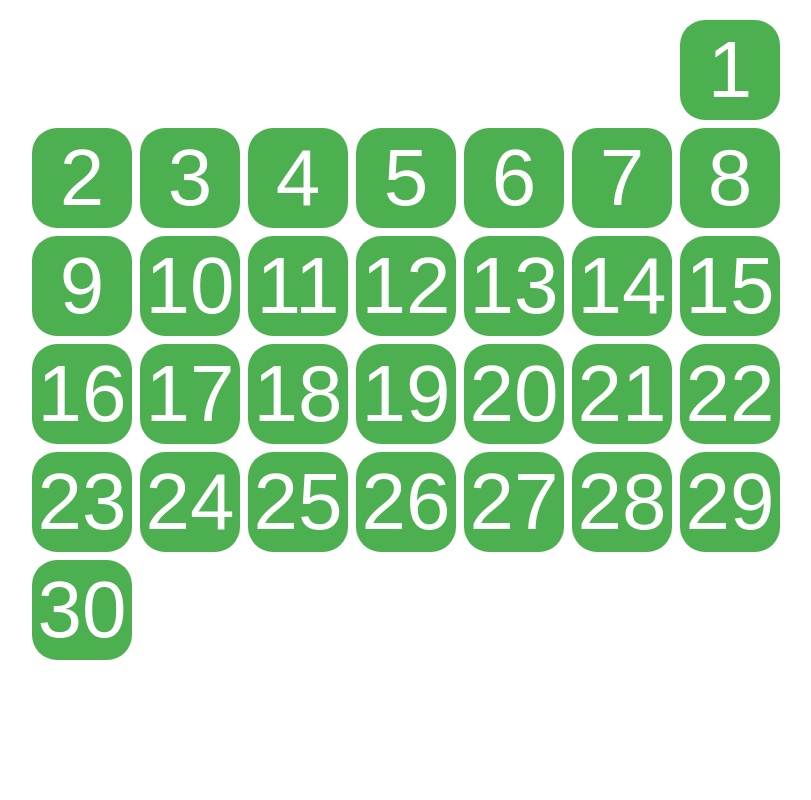
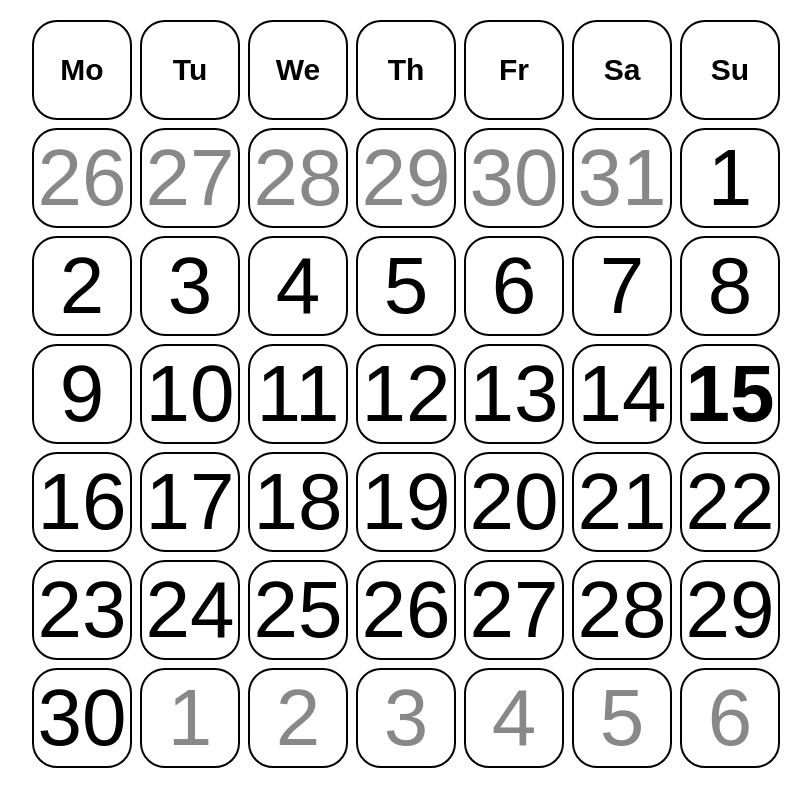
Before and after one commit to nujucobian/embed, a plain HTML site: page calendar.html in a window 1280 px wide. Shown: the whole page, without its empty margins (234-1045 px from the left). Drawn offline with Linux system fonts and the light colour scheme.

Commit message:
Update calendar.html

```diff
--- a/calendar.html
+++ b/calendar.html
@@ -3,12 +3,12 @@
 <head>
   <meta charset="UTF-8" />
   <meta name="viewport" content="width=device-width, initial-scale=1" />
-  <title>Dynamic Calendar</title>
+  <title>Calendar with Highlighted Days</title>
   <style>
     .calendar {
       display: grid;
       grid-template-columns: repeat(7, 100px);
-      grid-template-rows: repeat(6, 100px);
+      grid-template-rows: repeat(7, 100px);
       gap: 8px;
       justify-content: center;
       margin-top: 20px;
@@ -16,27 +16,48 @@
     }
 
     .calendar-button {
-      background-color: #4CAF50;
+      border: 2px solid black;
       border-radius: 25px;
       display: flex;
       justify-content: center;
       align-items: center;
-      color: white;
       font-size: 80px;
       font-family: Arial, sans-serif;
       line-height: 1;
       cursor: pointer;
-      border: none;
+      outline: none;
+      user-select: none;
+      background-color: transparent;
+      color: black;
+      padding: 0;
+      margin: 0;
+      transition: background-color 0.3s;
     }
 
-    .calendar-button.empty {
+    .calendar-button.day-header {
+      font-size: 30px;
+      font-weight: bold;
+      cursor: default;
       background-color: transparent;
-      cursor: default;
-      box-shadow: none;
+      color: black;
+      pointer-events: none;
     }
 
-    .calendar-button:hover:not(.empty) {
-      background-color: #45a049;
+    .calendar-button.outside-month {
+      color: #888;
+      cursor: default;
+    }
+
+    .calendar-button.current-month {
+      color: black;
+    }
+
+    .calendar-button.today {
+      font-weight: bold;
+    }
+
+    .calendar-button.highlight {
+      background-color: #b6f3a1; /* light green */
     }
   </style>
 </head>
@@ -54,27 +75,33 @@
       return params;
     }
 
-    function generateCalendar(year, month) {
+    function generateCalendar(year, month, highlights) {
       const calendarDiv = document.getElementById('calendar');
       calendarDiv.innerHTML = ''; // Clear previous content
 
-      // month: 1-based (Jan=1) from URL param, convert to 0-based for JS Date
-      const jsMonth = month - 1;
+      // Add weekday headers
+      const days = ['Mo', 'Tu', 'We', 'Th', 'Fr', 'Sa', 'Su'];
+      days.forEach(day => {
+        const headerBtn = document.createElement('button');
+        headerBtn.textContent = day;
+        headerBtn.classList.add('calendar-button', 'day-header');
+        calendarDiv.appendChild(headerBtn);
+      });
 
-      // First day of month (Date object)
+      const jsMonth = month - 1; // zero-based
+
       const firstDay = new Date(year, jsMonth, 1);
+      let startDay = firstDay.getDay() - 1;
+      if (startDay === -1) startDay = 6; // Sunday fix
 
-      // Day of week for first day: JS 0=Sunday, 1=Monday ... 6=Saturday
-      // We want weeks starting on Monday, so convert:
-      // Monday=0, Tuesday=1 ... Sunday=6
-      let startDay = firstDay.getDay() - 1;
-      if (startDay === -1) startDay = 6; // Sunday
+      const daysInMonth = new Date(year, month, 0).getDate();
+      const prevMonthDays = new Date(year, jsMonth, 0).getDate();
 
-      // Number of days in the month
-      const daysInMonth = new Date(year, month, 0).getDate();
+      const today = new Date();
+      const isCurrentMonth = (year === today.getFullYear() && month === (today.getMonth() + 1));
+      const todayDate = today.getDate();
 
-      // Total cells = 42 (6 rows * 7 days)
-      const totalCells = 42;
+      const totalCells = 42; // 6 weeks * 7 days
 
       for (let i = 0; i < totalCells; i++) {
         const btn = document.createElement('button');
@@ -84,24 +111,43 @@
 
         if (dayNum > 0 && dayNum <= daysInMonth) {
           btn.textContent = dayNum;
+          btn.classList.add('current-month');
+
+          if (isCurrentMonth && dayNum === todayDate) {
+            btn.classList.add('today');
+          }
+
+          if (highlights.has(dayNum)) {
+            btn.classList.add('highlight');
+          }
+
+        } else if (dayNum <= 0) {
+          btn.textContent = prevMonthDays + dayNum;
+          btn.classList.add('outside-month');
+          btn.disabled = true;
         } else {
-          btn.classList.add('empty');
+          btn.textContent = dayNum - daysInMonth;
+          btn.classList.add('outside-month');
           btn.disabled = true;
-          btn.textContent = '';
         }
 
         calendarDiv.appendChild(btn);
       }
     }
 
-    // Get URL params
     const params = getUrlParams();
-    // Default to current month/year if not provided
     const now = new Date();
     const year = params.year ? parseInt(params.year) : now.getFullYear();
     const month = params.month ? parseInt(params.month) : now.getMonth() + 1;
+    const highlightParam = params.highlight || '';
+    // Parse highlight param into a Set of numbers
+    const highlights = new Set(
+      highlightParam.split(',')
+        .map(x => parseInt(x.trim()))
+        .filter(n => !isNaN(n))
+    );
 
-    generateCalendar(year, month);
+    generateCalendar(year, month, highlights);
   </script>
 
 </body>
```
